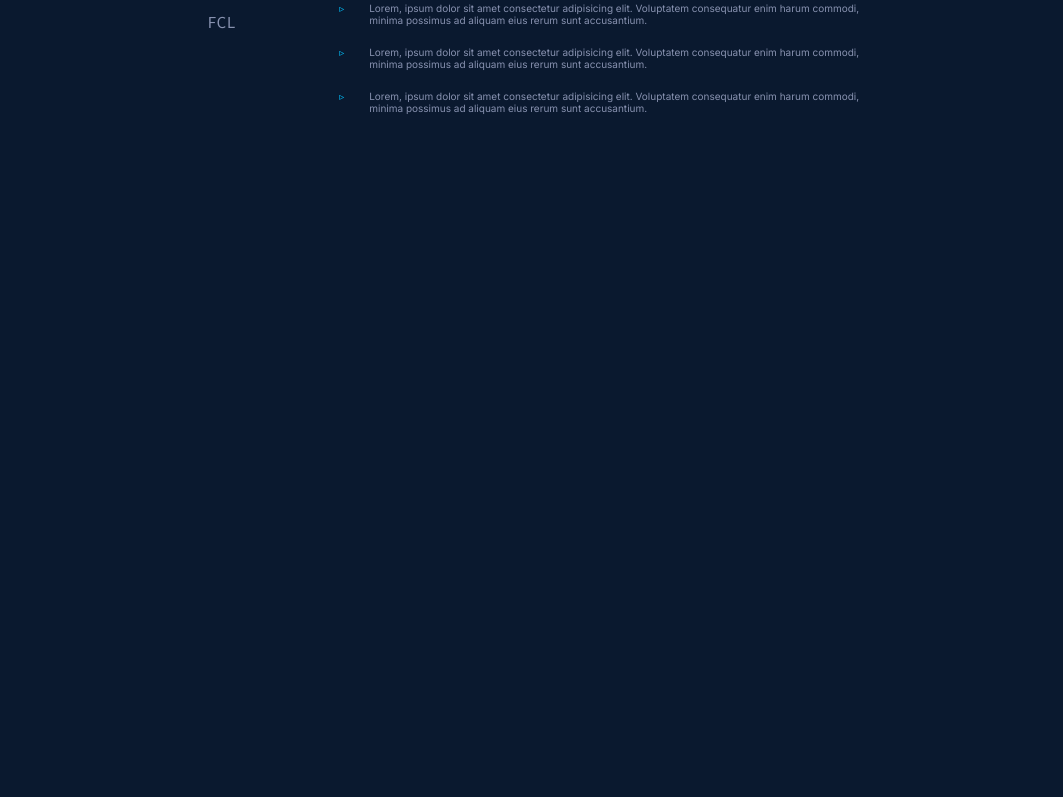
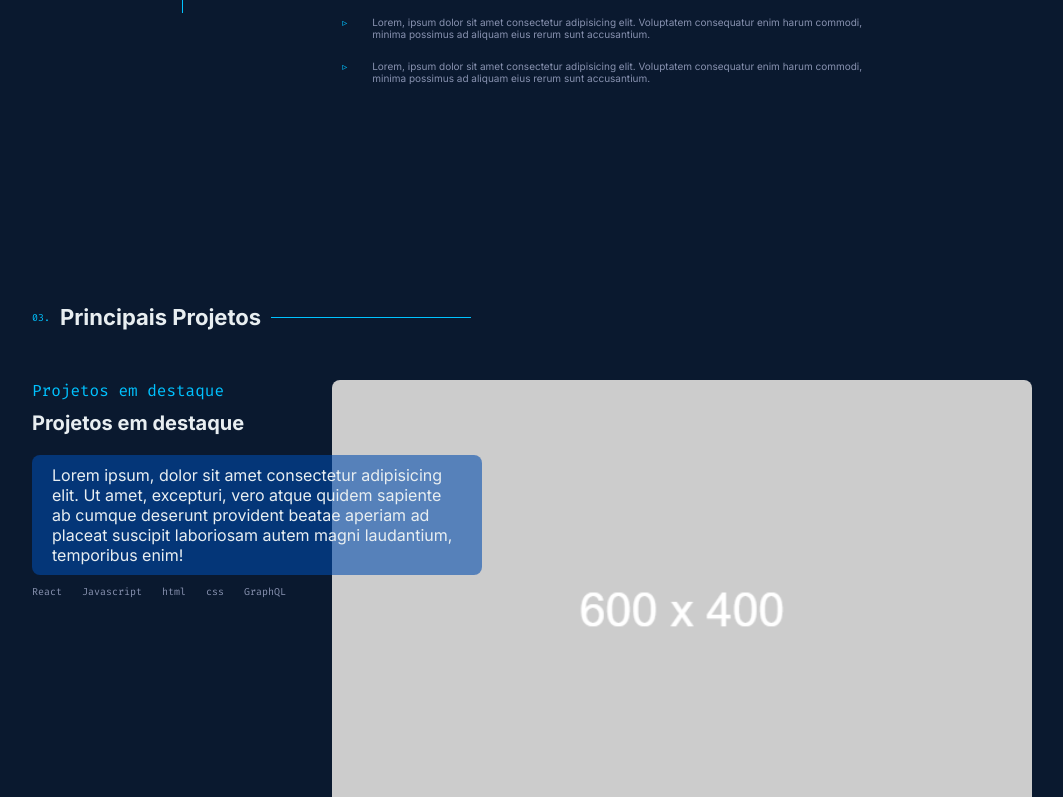
Before and after one commit to Digbezerra/portfolio-v1, a React (Vite) app in the folder portfolio-v1/: page / in a window 1280 px wide. Shown: the part 2000-2797 px from the top of the page, without its empty margins (108-1171 px from the left). Before the commit the page ends 2134 px from the top, so only its background shows below. Built offline with nearby package versions, Linux system fonts and the light colour scheme.

Commit message:
Section Featured - Structure and style

```diff
--- a/portfolio-v1/src/App.jsx
+++ b/portfolio-v1/src/App.jsx
@@ -4,6 +4,7 @@ import { Hero } from "./components/sections/Hero";
 import { MainContainer } from "./components/MainContainer";
 import { About } from "./components/sections/About";
 import { Jobs } from "./components/sections/Jobs";
+import { Featured } from "./components/sections/Featured";
 
 function App() {
   return (
@@ -15,6 +16,7 @@ function App() {
         <Hero />
         <About />
         <Jobs />
+        <Featured />
       </MainContainer>
     </>
   );
--- a/portfolio-v1/src/components/Button.jsx
+++ b/portfolio-v1/src/components/Button.jsx
@@ -1,7 +1,7 @@
 export function Button({
   children,
   action = () => alert("clique"),
-  className = "btn-default",
+  className = "btn--default",
 }) {
   return (
     <button className={className} onClick={() => action()}>
--- a/portfolio-v1/src/components/sections/Featured.jsx
+++ b/portfolio-v1/src/components/sections/Featured.jsx
@@ -0,0 +1,39 @@
+export function Featured() {
+  return (
+    <>
+      <section className="section-featured margin-bottom--regular">
+        <div className="section__title">
+          <span className="title__number">03. </span>
+          <h2>Principais Projetos</h2>
+        </div>
+        <div className="featured__container">
+          <div className="featured__content">
+            <p className="title__project">Projetos em destaque</p>
+            <p className="subtitle__project">Projetos em destaque</p>
+            <div className="featured__description--container">
+              <p className="featured__text">
+                Lorem ipsum, dolor sit amet consectetur adipisicing elit. Ut
+                amet, excepturi, vero atque quidem sapiente ab cumque deserunt
+                provident beatae aperiam ad placeat suscipit laboriosam autem
+                magni laudantium, temporibus enim!
+              </p>
+            </div>
+            <ul className="stack__ul">
+              <li className="stack__li">React</li>
+              <li className="stack__li">Javascript</li>
+              <li className="stack__li">html</li>
+              <li className="stack__li">css</li>
+              <li className="stack__li">GraphQL</li>
+            </ul>
+          </div>
+          <div className="featured__image">
+            <img
+              src="images/placeholder_600x400.png"
+              alt="profile photo placeholder"
+            />
+          </div>
+        </div>
+      </section>
+    </>
+  );
+}
--- a/portfolio-v1/src/components/sections/Jobs.jsx
+++ b/portfolio-v1/src/components/sections/Jobs.jsx
@@ -8,13 +8,13 @@ export function Jobs() {
         </div>
         <div className="section-jobs__content">
           <ul className="job__menu">
-            <li className="job__menu--item">Webjump</li>
+            <li className="job__menu--item job__menu--item--active">Webjump</li>
             <li className="job__menu--item">dsb</li>
             <li className="job__menu--item">fcl</li>
           </ul>
           <div className="job__description">
             <div>
-              <p className="tittle__job">Job description</p>
+              <p className="title__job">Job description</p>
               <p className="job__period">Jun. 2019 / Dez. 2025</p>
             </div>
             <p className="job__company">Company name</p>
--- a/portfolio-v1/src/index.css
+++ b/portfolio-v1/src/index.css
@@ -326,7 +326,6 @@ SECTION JOBS
 
 .section-jobs {
   max-width: 70rem;
-  margin: 3rem auto 0 auto;
   display: flex;
   flex-direction: column;
   gap: 2rem;
@@ -342,6 +341,8 @@ SECTION JOBS
 .job__menu {
   display: flex;
   flex-direction: column;
+  border-left: 1px solid var(--blue-light);
+  height: fit-content;
 }
 
 .job__menu--item {
@@ -351,6 +352,12 @@ SECTION JOBS
   font-family: var(--font-mono);
   font-size: var(--font-size-md);
   text-transform: uppercase;
+}
+
+.job__menu--item--active {
+  color: var(--blue-light);
+  background-color: var(--bg-secondary);
+  border-left: 2px solid var(--blue-light);
 }
 
 .job__li {
@@ -375,7 +382,7 @@ SECTION JOBS
   display: flex;
 }
 
-.tittle__job {
+.title__job {
   font-size: var(--font-size-lg);
   color: var(--color-text-light);
   font-weight: 700;
@@ -393,3 +400,62 @@ SECTION JOBS
   color: var(--gray);
   font-family: var(--font-mono);
 }
+
+/*
+SECTION FEATURED
+*/
+
+.section-featured {
+  max-width: 100rem;
+  display: flex;
+  flex-direction: column;
+  gap: 2rem;
+  align-items: center;
+  justify-content: flex-start;
+}
+
+.featured__container {
+  display: grid;
+  grid-template-columns: 30% 70%;
+}
+
+.title__project {
+  font-size: var(--font-size-md);
+  color: var(--blue-light);
+  font-family: var(--font-mono);
+  margin-bottom: 1rem;
+}
+
+.subtitle__project {
+  font-size: var(--font-size-xl);
+  color: var(--color-text-light);
+  font-family: var(--font-sans);
+  font-weight: 700;
+  margin-bottom: 2rem;
+}
+
+.featured__description--container {
+  padding: 1rem 2rem;
+  background-color: #004bad93;
+  width: 150%;
+  border-radius: 8px;
+}
+
+.featured__image {
+  width: 100%;
+  z-index: -1;
+  border-radius: 8px;
+  overflow: hidden;
+}
+
+.featured__image img {
+  width: 100%;
+}
+
+.stack__ul {
+  display: flex;
+  margin-top: 1rem;
+  gap: 2rem;
+  color: var(--gray);
+  font-family: var(--font-mono);
+}
```
